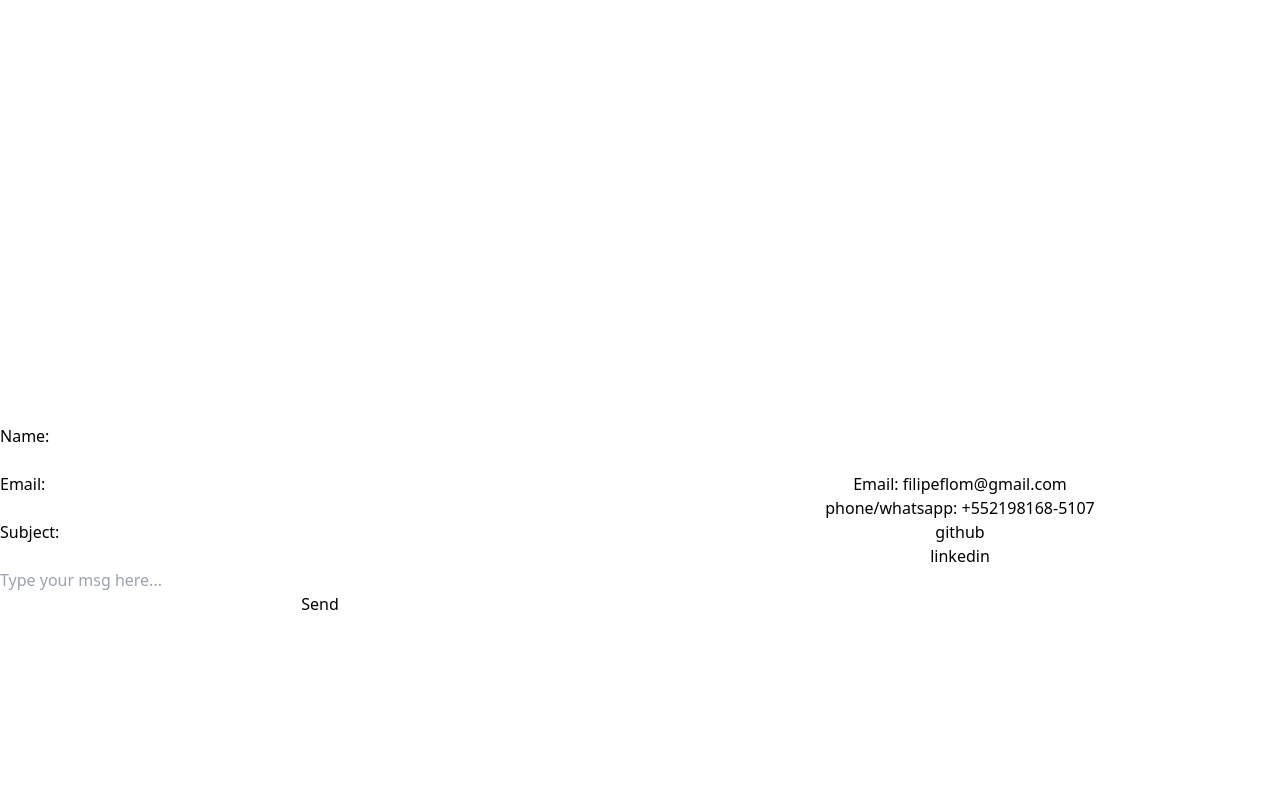
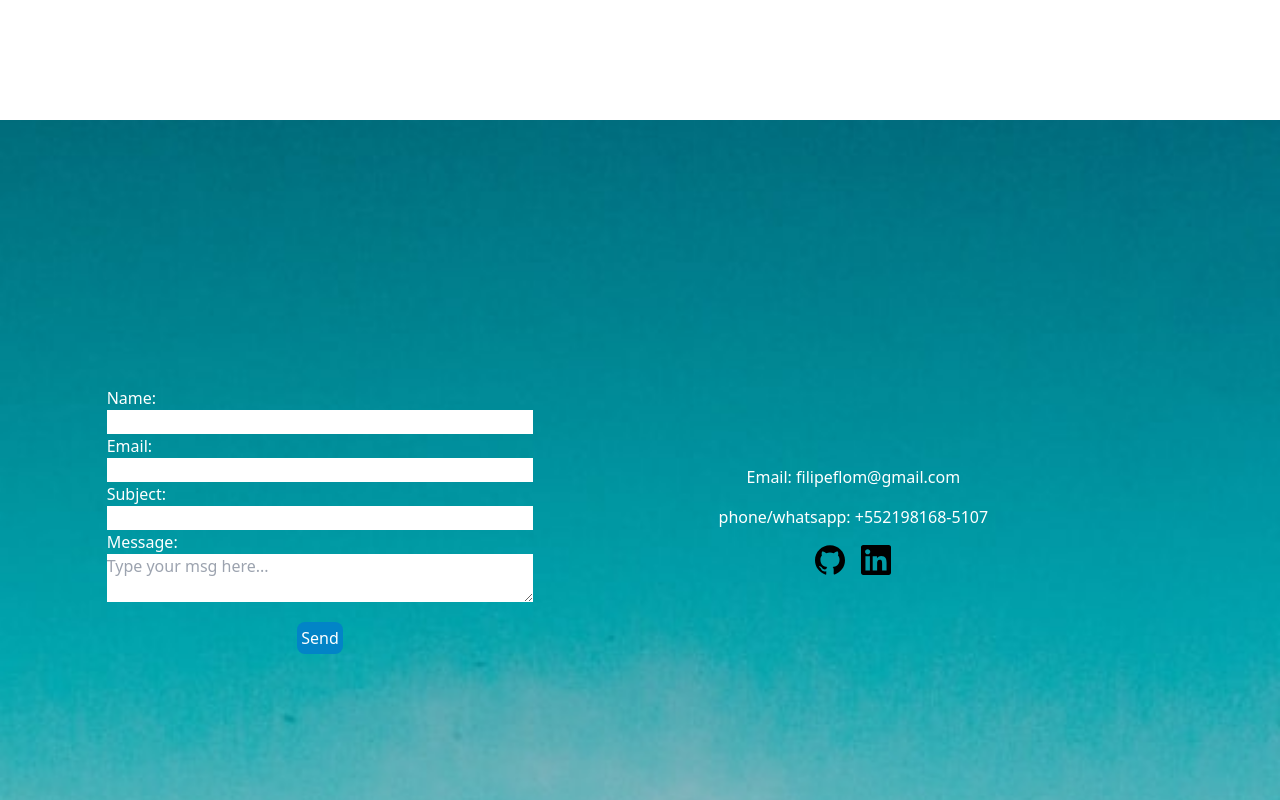
Before and after one commit to onoue9/portfolio, a React (Vite) app: page / in a window 1280 px wide. Shown: the part 2320-3120 px from the top of the page. Built offline with nearby package versions, Linux system fonts and the light colour scheme.

Commit message:
refactor: :recycle: change input to textarea, include icons on gihutb and linkedin ancor

```diff
--- a/src/components/ContactMe.jsx
+++ b/src/components/ContactMe.jsx
@@ -1,19 +1,23 @@
 const ContactMe = () => (
-  <div className="flex content-center justify-center w-auto h-screen">
-    <div className="flex flex-col content-center justify-center w-1/2">
+  <div id="contact" className="flex content-center justify-center w-auto h-screen bg-sky5 bg-cover text-white">
+    <div className="flex flex-col content-center justify-center w-1/3">
       <form className="flex flex-col content-center justify-center w-auto">
         <label>Name: </label><input type={"text"}/>
         <label>Email: </label><input type={"text"}/>
         <label>Subject: </label><input type={"text"}/>
-        <label></label><input type={"textarea"} placeholder="Type your msg here..."/>
-        <button>Send</button>
+        <label>Message: </label><textarea className="text-black" placeholder="Type your msg here..."/>
+        <div className="flex justify-center self-center pt-5 w-1/5">
+          <button className="bg-sky-600 rounded-lg p-1">Send</button>
+        </div>
       </form>
     </div>
-    <div className="flex flex-col content-center justify-center text-center w-1/2">
-      <span>Email: filipeflom@gmail.com</span>
-      <span>phone/whatsapp: +552198168-5107</span>
-      <span><a href="https://www.github.com/onoue9">github</a></span>
-      <span><a href="https://www.linkedin.com/in/filipeonoue">linkedin</a></span>
+    <div className="flex flex-col self-center content-center justify-center text-center w-1/2 h-1/3">
+      <span className="p-2">Email: filipeflom@gmail.com</span>
+      <span className="p-2">phone/whatsapp: +552198168-5107</span>
+      <div className="flex justify-center">
+        <a className="self-center p-2" href="https://www.github.com/onoue9" target="_blank"><svg height="30" width="30" role="img" viewBox="0 0 24 24" xmlns="http://www.w3.org/2000/svg"><title>GitHub</title><path d="M12 .297c-6.63 0-12 5.373-12 12 0 5.303 3.438 9.8 8.205 11.385.6.113.82-.258.82-.577 0-.285-.01-1.04-.015-2.04-3.338.724-4.042-1.61-4.042-1.61C4.422 18.07 3.633 17.7 3.633 17.7c-1.087-.744.084-.729.084-.729 1.205.084 1.838 1.236 1.838 1.236 1.07 1.835 2.809 1.305 3.495.998.108-.776.417-1.305.76-1.605-2.665-.3-5.466-1.332-5.466-5.93 0-1.31.465-2.38 1.235-3.22-.135-.303-.54-1.523.105-3.176 0 0 1.005-.322 3.3 1.23.96-.267 1.98-.399 3-.405 1.02.006 2.04.138 3 .405 2.28-1.552 3.285-1.23 3.285-1.23.645 1.653.24 2.873.12 3.176.765.84 1.23 1.91 1.23 3.22 0 4.61-2.805 5.625-5.475 5.92.42.36.81 1.096.81 2.22 0 1.606-.015 2.896-.015 3.286 0 .315.21.69.825.57C20.565 22.092 24 17.592 24 12.297c0-6.627-5.373-12-12-12"/></svg></a>
+        <a className="self-center p-2" href="https://www.linkedin.com/in/filipeonoue" target="_blank"><svg height="30" width="30" role="img" viewBox="0 0 24 24" xmlns="http://www.w3.org/2000/svg"><title>LinkedIn</title><path d="M20.447 20.452h-3.554v-5.569c0-1.328-.027-3.037-1.852-3.037-1.853 0-2.136 1.445-2.136 2.939v5.667H9.351V9h3.414v1.561h.046c.477-.9 1.637-1.85 3.37-1.85 3.601 0 4.267 2.37 4.267 5.455v6.286zM5.337 7.433c-1.144 0-2.063-.926-2.063-2.065 0-1.138.92-2.063 2.063-2.063 1.14 0 2.064.925 2.064 2.063 0 1.139-.925 2.065-2.064 2.065zm1.782 13.019H3.555V9h3.564v11.452zM22.225 0H1.771C.792 0 0 .774 0 1.729v20.542C0 23.227.792 24 1.771 24h20.451C23.2 24 24 23.227 24 22.271V1.729C24 .774 23.2 0 22.222 0h.003z"/></svg></a>
+      </div>
     </div>
   </div>
 )
```
